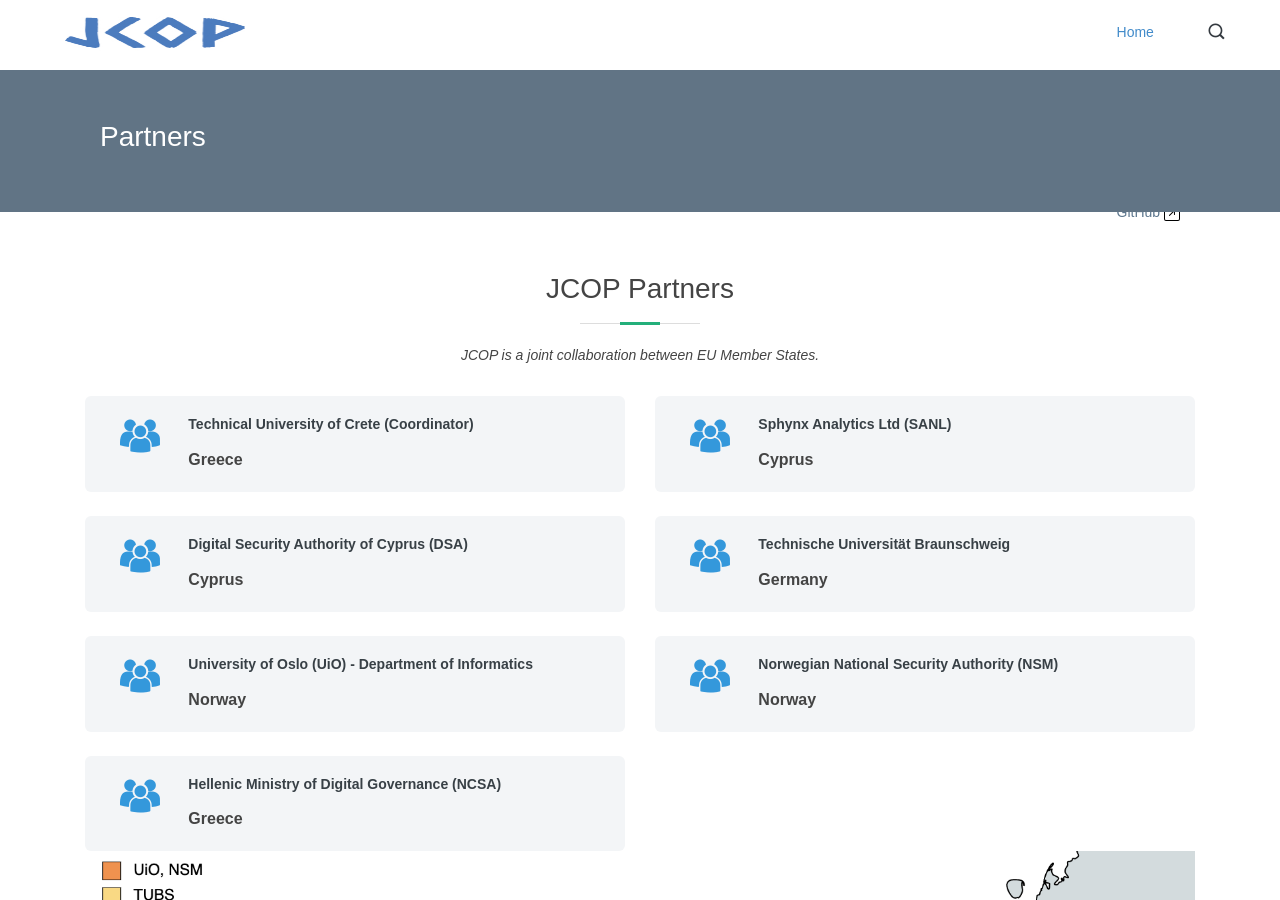
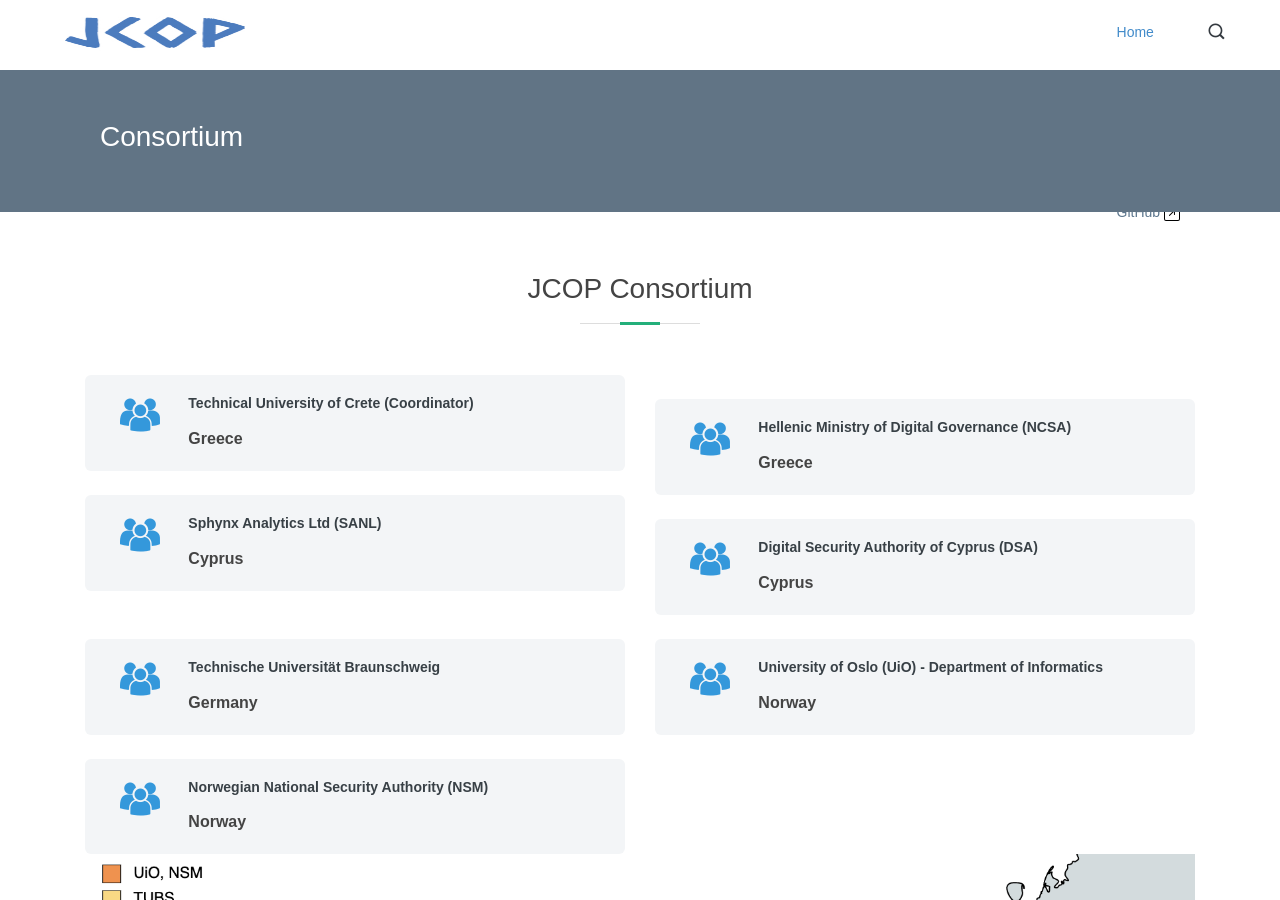
Before and after one commit to mateusdz/jcopweb, a Jekyll site: the page built from partners.html, in a window 1280 px wide and 900 px high. Built offline with Jekyll 4.4.1, drawn with Linux system fonts in a browser that asks for light colours.

Commit message:
Update partners.html

```diff
--- a/partners.html
+++ b/partners.html
@@ -1,16 +1,15 @@
 ---
 layout: page
-title: Partners
-pageHeading: Partners
-permalink: /partners.html
+title: Consortium
+pageHeading: Consortium
+permalink: /consortium.html
 ---
 
 <main id="main">
   <section class="contacts">
     <div class="container">
       <div class="section-title">
-        <h2>JCOP Partners</h2>
-        <p class="section-subtitle"><i>JCOP is a joint collaboration between EU Member States. </i></p>
+        <h2>JCOP Consortium</h2>
       </div>
 
       <div class="row">
@@ -18,6 +17,14 @@
           <div class="icon-box">
             <i class="icofont-users col-md-2"></i>
             <h4><a href="https://www.tuc.gr/index.php?id=5397">Technical University of Crete (Coordinator)</a></h4>
+            <b>Greece</b>
+          </div>
+        </div>
+        <div class="col-md-6 mt-4">
+          <div class="icon-box">
+            <i class="icofont-users col-md-2"></i>
+            <h4><a href="https://mindigital.gr/">Hellenic Ministry of Digital Governance (NCSA)</a></h4>
+            <!-- <b style="padding-left:5.2em">Greece</b> -->
             <b>Greece</b>
           </div>
         </div>
@@ -57,14 +64,7 @@
             <b>Norway</b>
           </div>
         </div>
-        <div class="col-md-6 mt-4">
-          <div class="icon-box">
-            <i class="icofont-users col-md-2"></i>
-            <h4><a href="https://mindigital.gr/">Hellenic Ministry of Digital Governance (NCSA)</a></h4>
-            <!-- <b style="padding-left:5.2em">Greece</b> -->
-            <b>Greece</b>
-          </div>
-        </div>
+
       </div>
       <div class="row">
         <br>
```
